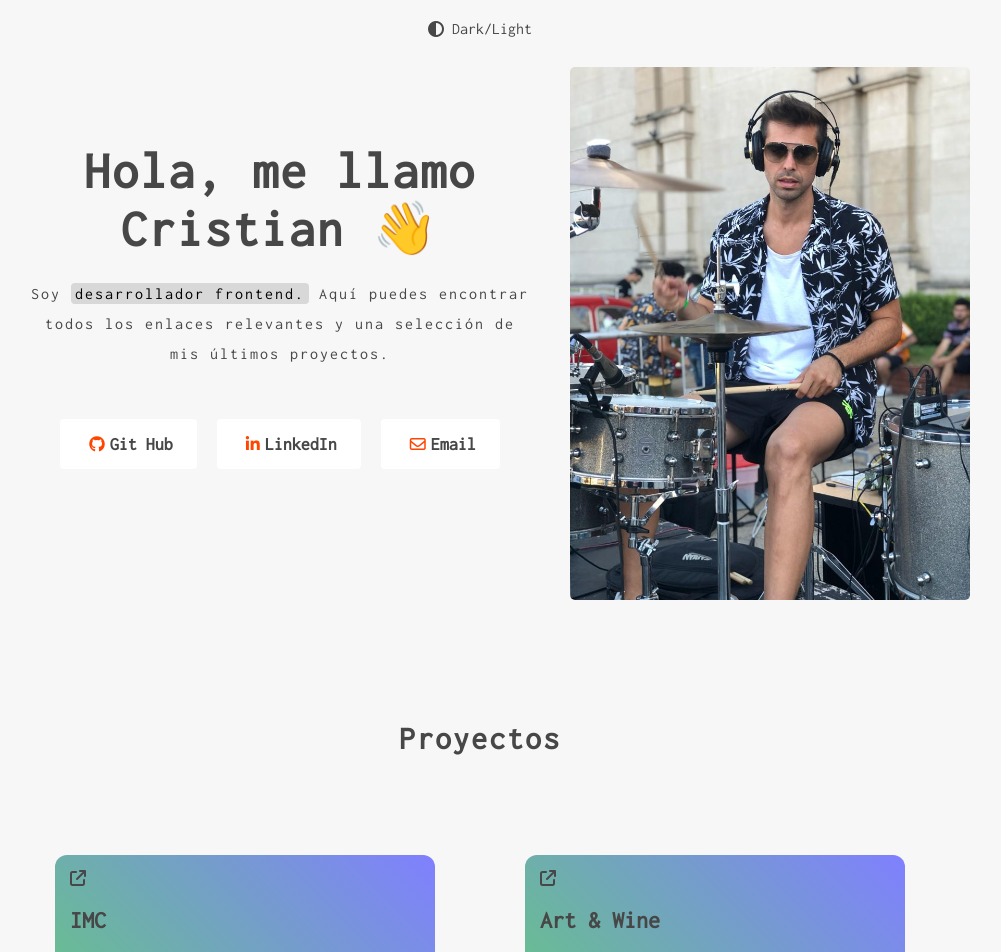
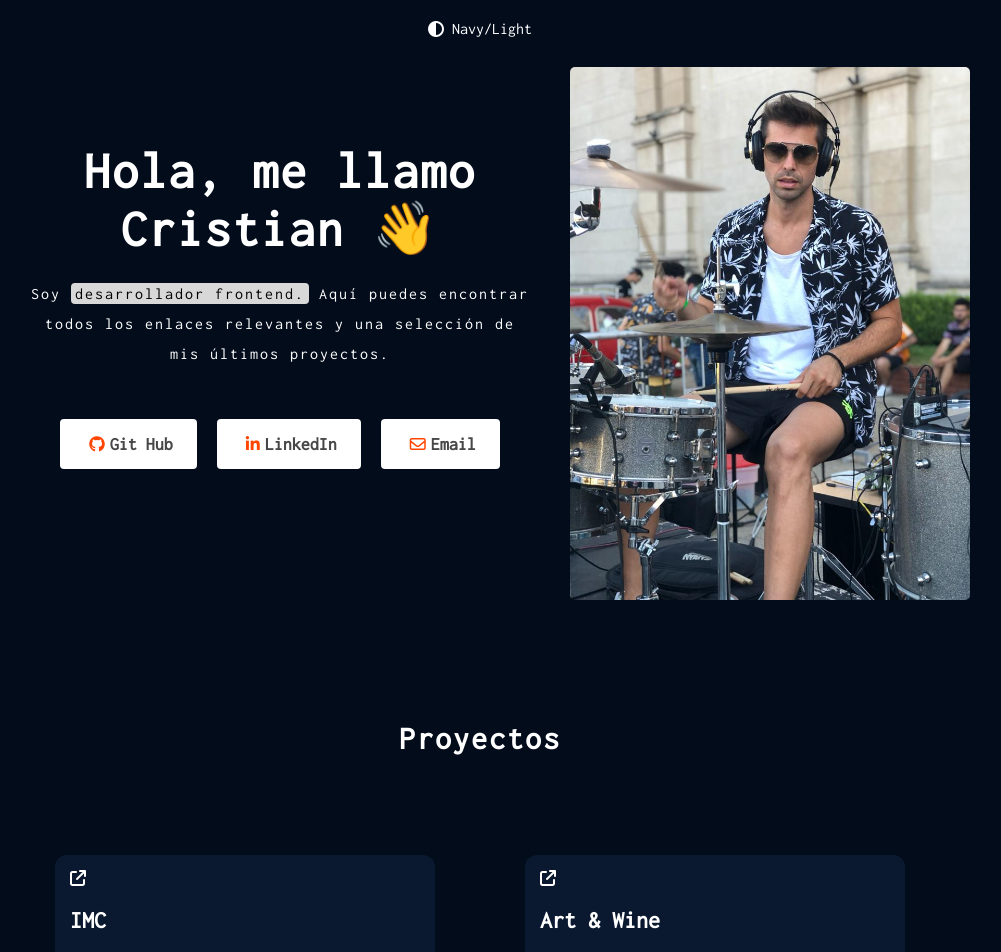
Before and after one commit to CristianMozetich/Portfolio, a React (Vite) app: page / in a window 1280 px wide. Shown: the top 952 px of the page, without its empty margins (160-1161 px from the left). Built offline with nearby package versions, Linux system fonts and the light colour scheme.

Commit message:
actualizaciones

```diff
--- a/src/App.css
+++ b/src/App.css
@@ -13,13 +13,13 @@ body {
   font-size: 1rem;
   display: flex;
   align-items: center;
-  color: #474747;
+  color: #fff;
   margin: auto;
   padding: 20px;
 }
 
 .btn:hover {
-  color: #555;
+  color: #64ffda;
 }
 
 .btn:focus {
@@ -30,29 +30,33 @@ body {
   margin-right: 0.5rem;
 }
 
-.modo-oscuro .btn {
+.modo-light .btn {
+  color: #474747;
+}
+
+.modo-light .btn:hover {
+  color: orangered;
+}
+
+
+.modo-navy{
+  background-color: #020c1b;
   color: #fff;
 }
 
-.modo-oscuro .btn:hover {
-  color: #ccc;
-}
-
-
-.modo-claro{
+.modo-light{
   background-color: #F7F7F7;
   color: #474747;
 }
 
-.modo-oscuro{
-  background-color: #1f2124;
+.modo-light a{
+  color: #474747;
+}
+
+.modo-navy a{
   color: #fff;
 }
 
-.modo-oscuro a{
-  color: white;
+.modo-light .tarjeta_proyectos{
+  background: white;
 }
-
-.modo-claro a{
-  color: #474747;
-}
--- a/src/App.jsx
+++ b/src/App.jsx
@@ -4,23 +4,23 @@ import Proyects from './Components/Proyects/Proyects';
 import './App.css';
 
 function App() {
-  const [modoOscuro, setModoOscuro] = useState(false);
+  const [modoLight, setModoLight] = useState(false);
 
   useEffect(() => {
-    if (modoOscuro) {
-      document.body.classList.add('modo-oscuro');
+    if (modoLight) {
+      document.body.classList.add('modo-light');
     } else {
-      document.body.classList.remove('modo-oscuro');
+      document.body.classList.remove('modo-light');
     }
-  }, [modoOscuro]);
+  }, [modoLight]);
 
   const handleClick = () => {
-    setModoOscuro(!modoOscuro);
+    setModoLight(!modoLight);
   }
 
   return (
-    <div className={`App ${modoOscuro ? 'modo-oscuro' : 'modo-claro'}`}>
-      <button className='btn' onClick={handleClick}><i className="fa-solid fa-circle-half-stroke"></i>Dark/Light</button>
+    <div className={`App ${modoLight ? 'modo-light' : 'modo-navy'}`}>
+      <button className='btn' onClick={handleClick}><i className="fa-solid fa-circle-half-stroke"></i>Navy/Light</button>
       <IntroContainer />
       <Proyects />
     </div>
--- a/src/Components/Proyects/Proyects.css
+++ b/src/Components/Proyects/Proyects.css
@@ -27,8 +27,7 @@
     background-color: white;
     position: relative;
     overflow: hidden;
-    background-image: linear-gradient(45deg, rgba(24, 190, 41, 0.686), #3333ff9f);
-    ;
+    background-color: #0a192f;
   }
 
   a {
```
